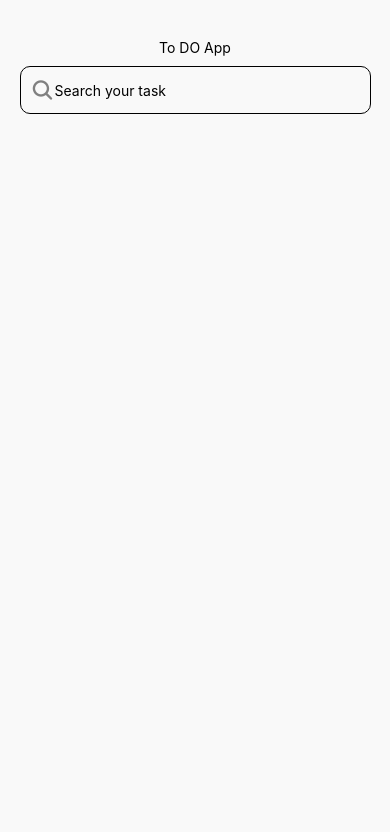
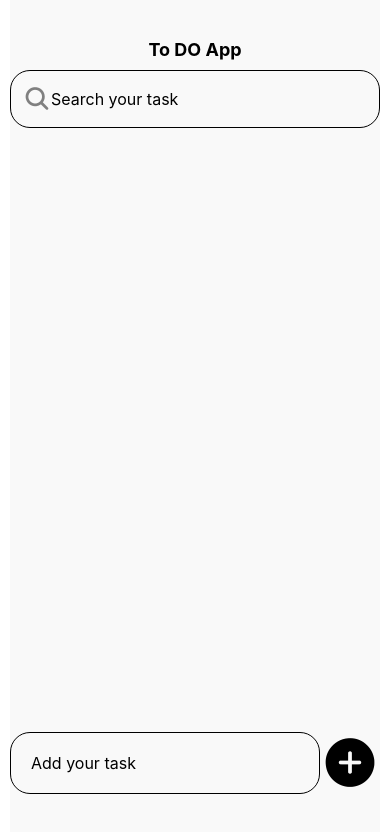
Before and after one commit to ArfatChowdhury/TestMyTodoApp, a React Native app: screen / in a window 390 px wide. Shown: the top 832 px of the page. Built offline with nearby package versions, Linux system fonts and the light colour scheme.

Commit message:
todo app styling

```diff
--- a/App.js
+++ b/App.js
@@ -1,16 +1,40 @@
 import { Ionicons } from '@expo/vector-icons';
 import { StatusBar } from 'expo-status-bar';
-import { StyleSheet, Text, TextInput, View } from 'react-native';
+import { StyleSheet, Text, TextInput, TouchableOpacity, View } from 'react-native';
 
 export default function App() {
   return (
     <View style={styles.container}>
+
+
+
+      {/* searchContainer */}
       <Text style={styles.titleText}>To DO App</Text>
       <View style={styles.searchContainer}>
-        <Ionicons name='search' size={24} color='gray'/>
+        <Ionicons name='search' size={28} color='gray' />
         <TextInput
-        placeholder='Search your task'
+          placeholder='Search your task'
+          style={styles.searchInput}
         />
+      </View>
+      {/* flatlist */}
+
+      <View style={styles.mainContainer}>
+
+      </View>
+
+
+
+
+      {/* addContainer */}
+      <View style={styles.addContainer}>
+        <TextInput
+          placeholder='Add your task'
+          style={styles.addInput}
+        />
+        <TouchableOpacity>
+          <Ionicons name='add-circle' size={60} color={'black'} />
+        </TouchableOpacity>
       </View>
       <StatusBar style="auto" />
     </View>
@@ -21,20 +45,46 @@ const styles = StyleSheet.create({
   container: {
     flex: 1,
     backgroundColor: '#f9f9f9',
-    alignItems: 'center',
+    // alignItems: 'center',
     // justifyContent: 'center',
     // marginTop:'10%',
-    paddingTop:'10%'
+    paddingTop: '10%',
+    marginHorizontal: 10
   },
-  searchContainer:{
+  searchContainer: {
     flexDirection: 'row',
     // justifyContent: 'space-evenly',
-    alignItems:"center",
+    alignItems: "center",
     borderWidth: 1,
-    borderRadius: 10,
-    width:'90%',
-    padding:10,
-    marginVertical:10
+    borderRadius: 20,
+    // width:'90%',
+    padding: 12,
+    marginVertical: 10,
+    // marginHorizontal:10
+  },
+  titleText: {
+    fontSize: 18,
+    fontWeight: 'bold',
+    textAlign: 'center'
 
+  },
+  searchInput: {
+    fontSize: 16
+  },
+  addInput: {
+    borderWidth: 1,
+    borderRadius: 20,
+    padding: 20,
+    fontSize: 16,
+    width: '85%'
+  },
+  addContainer: {
+    flexDirection: "row",
+    justifyContent: 'space-between',
+    alignItems: "center",
+    marginBottom:'13%'
+  },
+  mainContainer: {
+    flex: 1
   }
 });
```
